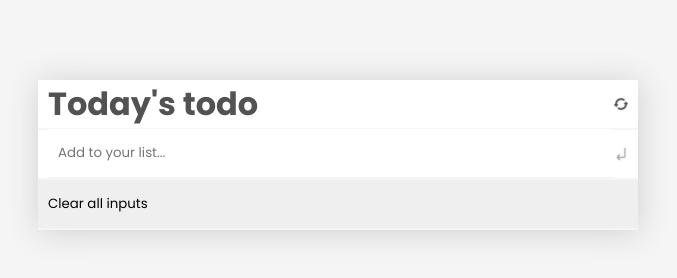
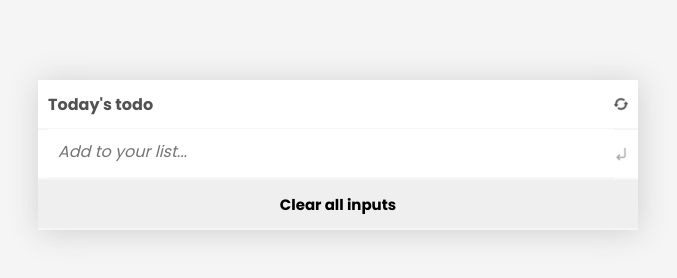
Before and after one commit to omarbabou/todo-list-app, a website built with webpack: page src/index.html in a window 1280 px wide. Shown: the whole page, without its empty margins (302-979 px from the left). Built offline with nearby package versions, Linux system fonts and the light colour scheme.

Commit message:
Add margin padding and font size to h1 tag

```diff
--- a/src/css/index.css
+++ b/src/css/index.css
@@ -41,3 +41,28 @@ form,
   justify-content: space-between;
   align-items: center;
 }
+
+.todoTask {
+  cursor: auto;
+}
+
+::placeholder {
+  font-style: italic;
+  font-size: 16px;
+}
+
+.todoName {
+  flex: 1;
+  text-align: start;
+  padding-left: 1.3rem;
+}
+
+h1 {
+  font-size: 16px;
+}
+
+#clear-all {
+  justify-content: center;
+  font-size: 15px;
+  font-weight: 600;
+}
```
